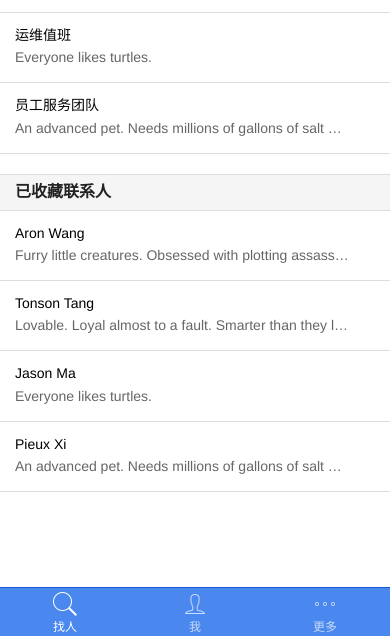
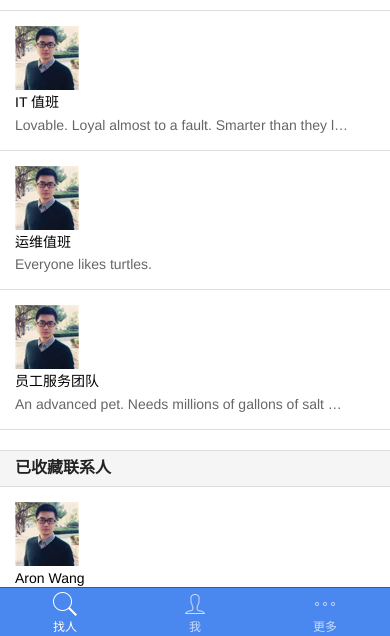
Before and after one commit to pieux/Hermes, a plain HTML site: page www/index.html at #/home in a window 390 px wide. Shown: the part 208-844 px from the top of the page. Drawn offline with Linux system fonts and the light colour scheme; some packages are replaced by stand-ins of ours; files whose address does not match are found by name.

Commit message:
add a fake avatar

```diff
--- a/www/js/services.js
+++ b/www/js/services.js
@@ -1,37 +1,12 @@
 angular.module('hermes.services', [])
-
-/**
- * A simple example service that returns some data.
- */
-    .factory('Pets', function () {
-        // Might use a resource here that returns a JSON array
-
-        // Some fake testing data
-        var pets = [
-            { id: 0, title: 'Cats', description: 'Furry little creatures. Obsessed with plotting assassination, but never following through on it.' },
-            { id: 1, title: 'Dogs', description: 'Lovable. Loyal almost to a fault. Smarter than they let on.' },
-            { id: 2, title: 'Turtles', description: 'Everyone likes turtles.' },
-            { id: 3, title: 'Sharks', description: 'An advanced pet. Needs millions of gallons of salt water. Will happily eat you.' }
-        ];
-
-        return {
-            all: function () {
-                return pets;
-            },
-            get: function (petId) {
-                // Simple index lookup
-                return pets[petId];
-            }
-        }
-    })
 
     .factory('CommonContacts', function () {
         // Some faking testing data
         var commonContacts = [
-            { id: 0, title: '点评小秘书', description: 'Furry little creatures. Obsessed with plotting assassination, but never following through on it.' },
-            { id: 1, title: 'IT 值班', description: 'Lovable. Loyal almost to a fault. Smarter than they let on.' },
-            { id: 2, title: '运维值班', description: 'Everyone likes turtles.' },
-            { id: 3, title: '员工服务团队', description: 'An advanced pet. Needs millions of gallons of salt water. Will happily eat you.' }
+            { id: 0, title: '点评小秘书', avatar: "img/avatar.png", description: 'Furry little creatures. Obsessed with plotting assassination, but never following through on it.' },
+            { id: 1, title: 'IT 值班', avatar: "img/avatar.png", description: 'Lovable. Loyal almost to a fault. Smarter than they let on.' },
+            { id: 2, title: '运维值班', avatar: "img/avatar.png", description: 'Everyone likes turtles.' },
+            { id: 3, title: '员工服务团队', avatar: "img/avatar.png", description: 'An advanced pet. Needs millions of gallons of salt water. Will happily eat you.' }
         ];
 
         return {
@@ -48,10 +23,10 @@ angular.module('hermes.services', [])
     .factory('StarredContacts', function () {
         // Some faking testing data
         var starredContacts = [
-            { id: 0, title: 'Aron Wang', description: 'Furry little creatures. Obsessed with plotting assassination, but never following through on it.' },
-            { id: 1, title: 'Tonson Tang', description: 'Lovable. Loyal almost to a fault. Smarter than they let on.' },
-            { id: 2, title: 'Jason Ma', description: 'Everyone likes turtles.' },
-            { id: 3, title: 'Pieux Xi', description: 'An advanced pet. Needs millions of gallons of salt water. Will happily eat you.' }
+            { id: 0, title: 'Aron Wang', avatar: "img/avatar.png", description: 'Furry little creatures. Obsessed with plotting assassination, but never following through on it.' },
+            { id: 1, title: 'Tonson Tang', avatar: "img/avatar.png", description: 'Lovable. Loyal almost to a fault. Smarter than they let on.' },
+            { id: 2, title: 'Jason Ma', avatar: "img/avatar.png", description: 'Everyone likes turtles.' },
+            { id: 3, title: 'Pieux Xi', avatar: "img/avatar.png", description: 'An advanced pet. Needs millions of gallons of salt water. Will happily eat you.' }
         ];
 
         return {
--- a/www/templates/app.html
+++ b/www/templates/app.html
@@ -18,8 +18,11 @@
                         <div class="item item-divider">
                             常用联系方式
                         </div>
+
                         <item ng-repeat="commonContact in commonContacts" type="item-text-wrap"
-                              href="#/commonContact/{{commonContact.id}}">
+                              ng-href="#/commonContact/{{commonContact.id}}">
+                            <img ng-src="{{commonContact.avatar}}">
+
                             <h3>{{commonContact.title}}</h3>
 
                             <p>{{commonContact.description}}</p>
@@ -35,6 +38,8 @@
                         </div>
                         <item ng-repeat="starredContact in starredContacts" type="item-text-wrap"
                               href="#/starredContact/{{starredContact.id}}">
+                            <img ng-src="{{starredContact.avatar}}">
+
                             <h3>{{starredContact.title}}</h3>
 
                             <p>{{starredContact.description}}</p>
```
Also changed, not shown: www/img/avatar.png (added).
